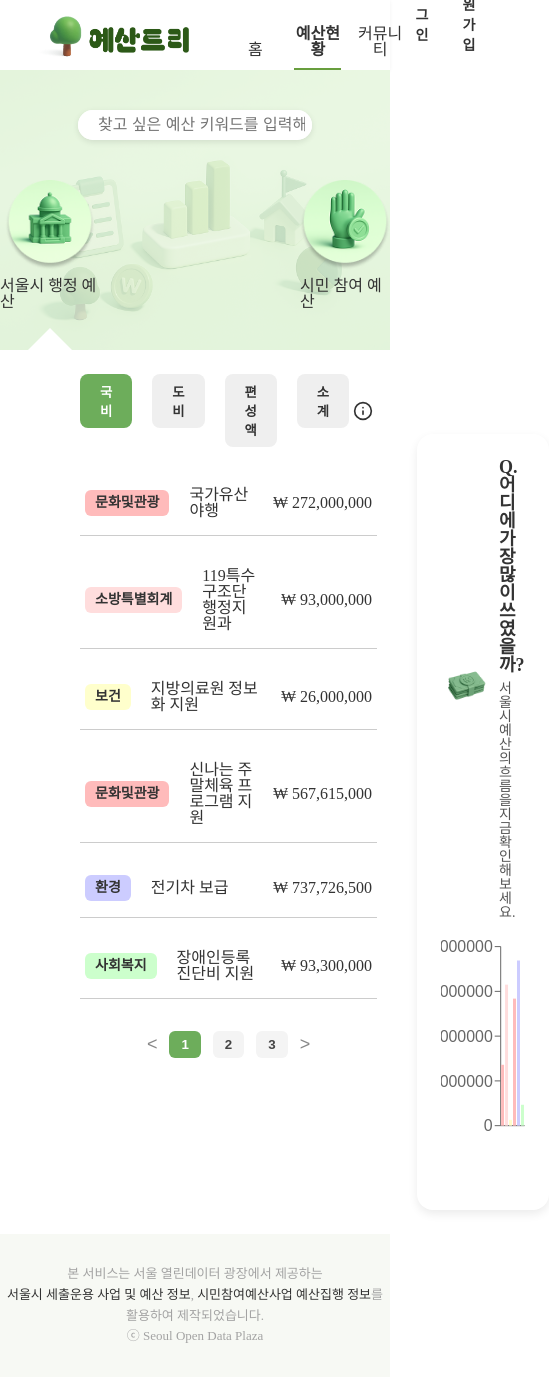
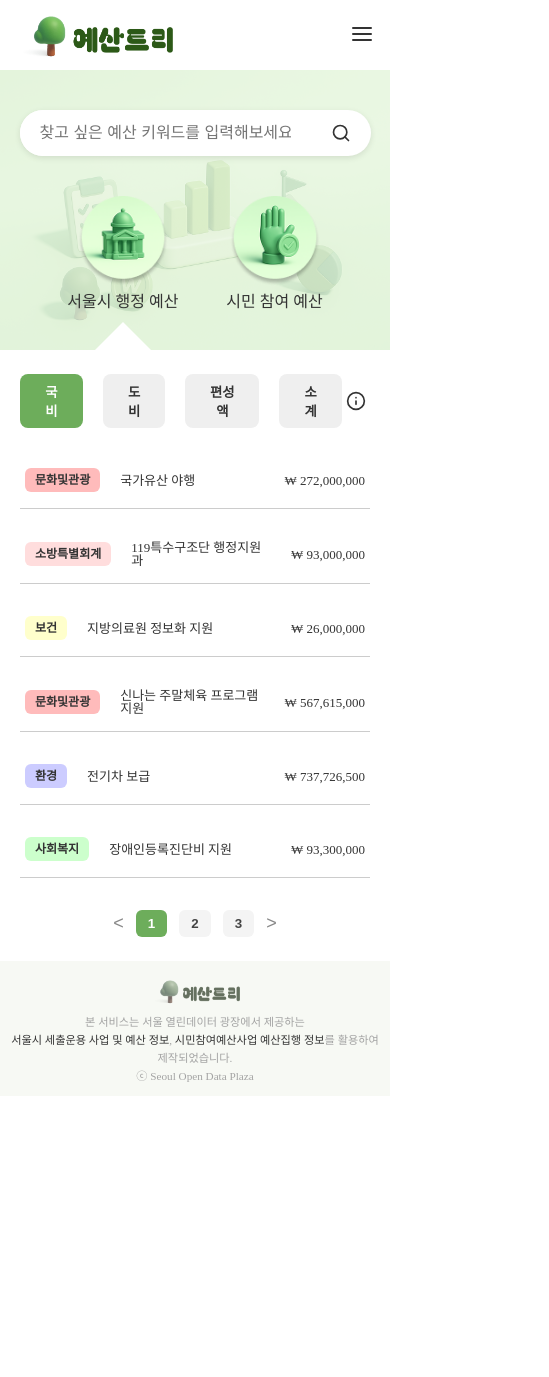
Before and after one commit to Heesu01/YesanTree, a React (Vite) app: page /budget/admin in a window 390 px wide. Shown: the whole page, 549 px wide, since content can reach past the window. After the commit the page ends 1096 px from the top, so only its background shows below. Built offline with nearby package versions, Linux system fonts and the light colour scheme; a web font is replaced by a local one.

Commit message:
feat: 모든 페이지 모바일 반응형 추가

```diff
--- a/src/components/BudgetTab.tsx
+++ b/src/components/BudgetTab.tsx
@@ -87,6 +87,10 @@ const SearchBarWrapper = styled.div`
   box-shadow: 0 2px 6px rgba(0, 0, 0, 0.1);
   overflow: hidden;
   z-index: 1;
+
+  @media (max-width: 768px) {
+    width: 90%;
+  }
 `;
 
 const SearchInput = styled.input`
@@ -111,9 +115,13 @@ const SearchButton = styled.button`
 const TabWrapper = styled.div`
   display: flex;
   justify-content: center;
-  gap: 200px;
+  gap: 12rem;
   margin-top: 40px;
   z-index: 1;
+
+  @media (max-width: 768px) {
+    gap: 3rem;
+  }
 `;
 
 const Tab = styled.div`
--- a/src/components/Footer.tsx
+++ b/src/components/Footer.tsx
@@ -1,8 +1,10 @@
 import styled from "styled-components";
+import logoImg from "../assets/logo.png";
 
 const Footer = () => {
   return (
     <FooterWrapper>
+      <Logo src={logoImg} alt="예산트리 로고" />
       <Text>
         본 서비스는 서울 열린데이터 광장에서 제공하는 <br />
         <strong>서울시 세출운용 사업 및 예산 정보</strong>,{" "}
@@ -20,10 +22,24 @@ const FooterWrapper = styled.footer`
   padding: 30px 0;
   background-color: #f7f9f4;
   text-align: center;
+
+  @media (max-width: 768px) {
+    padding: 10px;
+  }
+`;
+
+const Logo = styled.img`
+  height: 40px;
+  filter: grayscale(70%);
+  opacity: 0.8;
 `;
 
 const Text = styled.p`
   font-size: 13px;
   color: ${({ theme }) => theme.colors.gray3};
   line-height: 1.6;
+
+  @media (max-width: 768px) {
+    font-size: 0.7rem;
+  }
 `;
--- a/src/components/Header.tsx
+++ b/src/components/Header.tsx
@@ -1,6 +1,8 @@
 import styled from "styled-components";
 import { Link, useLocation } from "react-router-dom";
 import { useNavigate } from "react-router-dom";
+import { useState } from "react";
+import { FiMenu, FiX } from "react-icons/fi";
 
 import logoImg from "../assets/logo.png";
 
@@ -8,6 +10,11 @@ const Header = () => {
   const location = useLocation();
   const navigate = useNavigate();
   const currentPath = location.pathname;
+  const [menuOpen, setMenuOpen] = useState(false);
+
+  const toggleMenu = () => {
+    setMenuOpen((prev) => !prev);
+  };
 
   return (
     <HeaderWrapper>
@@ -15,20 +22,30 @@ const Header = () => {
         <Logo onClick={() => navigate("/")} src={logoImg} alt="예산트리 로고" />
       </LeftArea>
 
-      <RightArea>
+      <MobileMenuIcon onClick={toggleMenu}>
+        {menuOpen ? <FiX size={24} /> : <FiMenu size={24} />}
+      </MobileMenuIcon>
+
+      <RightArea $menuOpen={menuOpen}>
         <Nav>
-          <StyledLink to="/" $active={currentPath === "/"}>
+          <StyledLink
+            to="/"
+            $active={currentPath === "/"}
+            onClick={() => setMenuOpen(false)}
+          >
             홈
           </StyledLink>
           <StyledLink
             to="/budget/admin"
             $active={currentPath.startsWith("/budget")}
+            onClick={() => setMenuOpen(false)}
           >
             예산현황
           </StyledLink>
           <StyledLink
             to="/community"
             $active={currentPath.startsWith("/community")}
+            onClick={() => setMenuOpen(false)}
           >
             커뮤니티
           </StyledLink>
@@ -53,6 +70,10 @@ const HeaderWrapper = styled.header`
   display: flex;
   align-items: center;
   box-shadow: 0 1px 4px rgba(0, 0, 0, 0.05);
+
+  @media (max-width: 768px) {
+    padding: 0 16px;
+  }
 `;
 
 const LeftArea = styled.div`
@@ -68,12 +89,33 @@ const Logo = styled.img`
   cursor: pointer;
 `;
 
-const RightArea = styled.div`
+const MobileMenuIcon = styled.div`
+  display: none;
+  cursor: pointer;
+  margin-left: auto;
+
+  @media (max-width: 768px) {
+    display: block;
+  }
+`;
+
+const RightArea = styled.div<{ $menuOpen: boolean }>`
   width: 100%;
   height: 100%;
   display: flex;
   align-items: flex-end;
   justify-content: space-between;
+
+  @media (max-width: 768px) {
+    flex-direction: column;
+    position: absolute;
+    top: 70px;
+    right: 0;
+    background: rgba(255, 255, 255, 0.876);
+    width: 100%;
+    z-index: 999;
+    display: ${({ $menuOpen }) => ($menuOpen ? "flex" : "none")};
+  }
 `;
 
 const Nav = styled.nav`
@@ -81,6 +123,13 @@ const Nav = styled.nav`
   gap: 4vw;
   height: 100%;
   align-items: flex-end;
+
+  @media (max-width: 768px) {
+    flex-direction: column;
+    align-items: flex-end;
+    width: 100%;
+    gap: 0;
+  }
 `;
 
 const StyledLink = styled(Link)<{ $active: boolean }>`
@@ -96,11 +145,25 @@ const StyledLink = styled(Link)<{ $active: boolean }>`
   &:hover {
     border-bottom: 2px solid ${({ theme }) => theme.colors.gray2};
   }
+
+  @media (max-width: 768px) {
+    width: 100%;
+    text-align: center;
+    padding: 20px;
+    background-color: ${({ $active, theme }) =>
+      $active ? theme.colors.primary : "transparent"};
+    color: ${({ $active, theme }) =>
+      $active ? theme.colors.white : theme.colors.black};
+  }
 `;
 
 const Btns = styled.div`
   display: flex;
   gap: 10px;
+
+  @media (max-width: 768px) {
+    display: none;
+  }
 `;
 
 const LoginButton = styled.button`
--- a/src/pages/AdminBudget.tsx
+++ b/src/pages/AdminBudget.tsx
@@ -127,6 +127,10 @@ const Wrapper = styled.div``;
 const ContentSection = styled.section`
   padding: 24px 80px;
   background: #fff;
+
+  @media (max-width: 768px) {
+    padding: 24px 20px;
+  }
 `;
 
 const CategoryFilter = styled.div`
@@ -208,6 +212,10 @@ const LeftSection = styled.div`
 const RightSection = styled.div`
   flex: 1.5;
   margin-top: 60px;
+
+  @media (max-width: 768px) {
+    display: none;
+  }
 `;
 
 const BudgetList = styled.div`
@@ -230,16 +238,28 @@ const Tag = styled.span<{ color: string }>`
   border-radius: 6px;
   font-size: 14px;
   font-weight: bold;
+
+  @media (max-width: 768px) {
+    font-size: 12px;
+  }
 `;
 
 const Title = styled.span`
   flex: 1;
   margin: 0 20px;
   font-weight: 500;
+
+  @media (max-width: 768px) {
+    font-size: 13px;
+  }
 `;
 
 const Amount = styled.span`
   font-family: ${({ theme }) => theme.fonts.num.fontFamily};
+
+  @media (max-width: 768px) {
+    font-size: 13px;
+  }
 `;
 
 const PaginationWrapper = styled.div`
--- a/src/pages/CitizenBudget.tsx
+++ b/src/pages/CitizenBudget.tsx
@@ -85,7 +85,9 @@ const CitizenBudget = () => {
         <TitleRow>
           <TitleCell>사업명</TitleCell>
           <TitleCell>예산편성사업비</TitleCell>
-          <TitleCell>년도</TitleCell>
+          <TitleCell as={Cell} hideOnMobile>
+            년도
+          </TitleCell>
           <TitleCell>사업위치</TitleCell>
         </TitleRow>
 
@@ -94,7 +96,9 @@ const CitizenBudget = () => {
             <BudgetItem key={index}>
               <Cell>{item.title}</Cell>
               <Cell>₩ {item.amount.toLocaleString()}</Cell>
-              <Cell>{item.year}</Cell>
+              <Cell hideOnMobile>
+                <span>{item.year}</span>
+              </Cell>
               <Cell>{item.location}</Cell>
             </BudgetItem>
           ))}
@@ -119,6 +123,10 @@ const Wrapper = styled.div``;
 const ContentSection = styled.section`
   padding: 24px 80px;
   background: #fff;
+
+  @media (max-width: 768px) {
+    padding: 24px 20px;
+  }
 `;
 
 const TitleRow = styled.div`
@@ -126,6 +134,10 @@ const TitleRow = styled.div`
   font-weight: bold;
   padding: 16px 0;
   border-bottom: 2px solid #ccc;
+
+  @media (max-width: 768px) {
+    font-size: 13px;
+  }
 `;
 
 const TitleCell = styled.div`
@@ -136,6 +148,10 @@ const TitleCell = styled.div`
 const BudgetList = styled.div`
   display: flex;
   flex-direction: column;
+
+  @media (max-width: 768px) {
+    font-size: 13px;
+  }
 `;
 
 const BudgetItem = styled.div`
@@ -144,9 +160,17 @@ const BudgetItem = styled.div`
   border-bottom: 1px solid #eee;
 `;
 
-const Cell = styled.div`
+const Cell = styled.div<{ hideOnMobile?: boolean }>`
   flex: 1;
   text-align: left;
+
+  ${({ hideOnMobile }) =>
+    hideOnMobile &&
+    `
+    @media (max-width: 768px) {
+      display: none;
+    }
+  `}
 `;
 
 const PaginationWrapper = styled.div`
--- a/src/pages/Community.tsx
+++ b/src/pages/Community.tsx
@@ -130,6 +130,11 @@ const TitleArea = styled.div`
   border-bottom: 5px solid #4e7c3a;
   width: 300px;
   height: 120px;
+
+  @media (max-width: 768px) {
+    width: 230px;
+    margin-bottom: 20px;
+  }
 `;
 
 const Icon = styled.img`
@@ -158,6 +163,10 @@ const LeftSection = styled.div`
 const RightSection = styled.aside`
   flex: 1;
   padding-left: 2rem;
+
+  @media (max-width: 768px) {
+    display: none;
+  }
 `;
 
 const SortBox = styled.div`
@@ -167,6 +176,10 @@ const SortBox = styled.div`
   display: flex;
   width: 100%;
   justify-content: flex-end;
+
+  @media (max-width: 768px) {
+    display: none;
+  }
 `;
 
 const SortOption = styled.span<{ active?: boolean }>`
--- a/src/pages/Login.tsx
+++ b/src/pages/Login.tsx
@@ -38,12 +38,20 @@ const Wrapper = styled.div`
   align-items: center;
   justify-content: center;
   flex-direction: column;
+
+  @media (max-width: 768px) {
+    background: #fff;
+  }
 `;
 
 const Logo = styled.img`
   width: 300px;
   margin-right: 60px;
   cursor: pointer;
+
+  @media (max-width: 768px) {
+    display: none;
+  }
 `;
 
 const LoginBox = styled.div`
@@ -53,6 +61,10 @@ const LoginBox = styled.div`
   box-shadow: 0 2px 2px rgba(0, 0, 0, 0.1);
   width: 100%;
   max-width: 400px;
+
+  @media (max-width: 768px) {
+    box-shadow: none;
+  }
 `;
 
 const Title = styled.h2`
--- a/src/pages/MainPage.tsx
+++ b/src/pages/MainPage.tsx
@@ -1,6 +1,7 @@
 import styled, { keyframes } from "styled-components";
 import { useEffect, useRef, useState } from "react";
 import home from "../assets/home.png";
+import mobileHomeImg from "../assets/mobile-home.png";
 import treeIcon from "../assets/tree.png";
 import { IoIosArrowDown } from "react-icons/io";
 import { useNavigate } from "react-router-dom";
@@ -39,7 +40,10 @@ const MainPage = () => {
   return (
     <Wrapper>
       <HeroSection>
-        <HeroImage src={home} alt="메인 이미지" />
+        <picture>
+          <source media="(max-width: 768px)" srcSet={mobileHomeImg} />
+          <HeroImage src={home} alt="메인 이미지" />
+        </picture>
         <HeroText>
           내 손으로 만든 서울, <br />내 눈으로 본 예산
         </HeroText>
@@ -155,6 +159,25 @@ const HeroText = styled.h1`
   text-align: end;
   line-height: 1.5em;
   animation: ${fadeSlideUp} 1.2s ease-out;
+
+  @keyframes fadeIn {
+    from {
+      opacity: 0;
+    }
+    to {
+      opacity: 1;
+    }
+  }
+
+  @media (max-width: 768px) {
+    width: 100%;
+    font-size: 1.9rem;
+    top: 20%;
+    left: 50%;
+    transform: translate(-50%, -50%);
+    text-align: center;
+    animation: fadeIn 1.5s ease-in;
+  }
 `;
 
 const ScrollIndicator = styled.div`
@@ -167,6 +190,9 @@ const ScrollIndicator = styled.div`
     font-weight: bold;
     font-size: 1.4em;
     margin-bottom: 10px;
+    @media (max-width: 768px) {
+      font-size: 1.2rem;
+    }
   }
 
   svg {
@@ -215,6 +241,10 @@ const SectionTitle = styled.h2`
   margin-bottom: 3rem;
   color: ${({ theme }) => theme.colors.black};
   font-family: ${({ theme }) => theme.fonts.title.fontFamily};
+
+  @media (max-width: 768px) {
+    font-size: 1.7rem;
+  }
 `;
 
 const AboutGrid = styled.div<{ $visible: boolean }>`
@@ -299,6 +329,10 @@ const LoginSection = styled.section<{ $visible: boolean }>`
     `opacity: 1;
     transform: translateY(0);
   `}
+
+  @media (max-width: 768px) {
+    padding: 5rem 2rem;
+  }
 `;
 
 const LoginTitle = styled.h2`
@@ -357,4 +391,7 @@ const SignupLink = styled.div`
   span {
     color: gray;
   }
+  @media (max-width: 768px) {
+    font-size: 0.9rem;
+  }
 `;
--- a/src/pages/Signup.tsx
+++ b/src/pages/Signup.tsx
@@ -39,12 +39,20 @@ const Wrapper = styled.div`
   align-items: center;
   justify-content: center;
   flex-direction: column;
+
+  @media (max-width: 768px) {
+    background: #fff;
+  }
 `;
 
 const Logo = styled.img`
   width: 300px;
   margin-right: 60px;
   cursor: pointer;
+
+  @media (max-width: 768px) {
+    display: none;
+  }
 `;
 
 const SignupBox = styled.div`
@@ -54,6 +62,10 @@ const SignupBox = styled.div`
   box-shadow: 0 2px 2px rgba(0, 0, 0, 0.1);
   width: 100%;
   max-width: 400px;
+
+  @media (max-width: 768px) {
+    box-shadow: none;
+  }
 `;
 
 const Title = styled.h2`
```
Also changed, not shown: src/assets/mobile-home.png (added).
